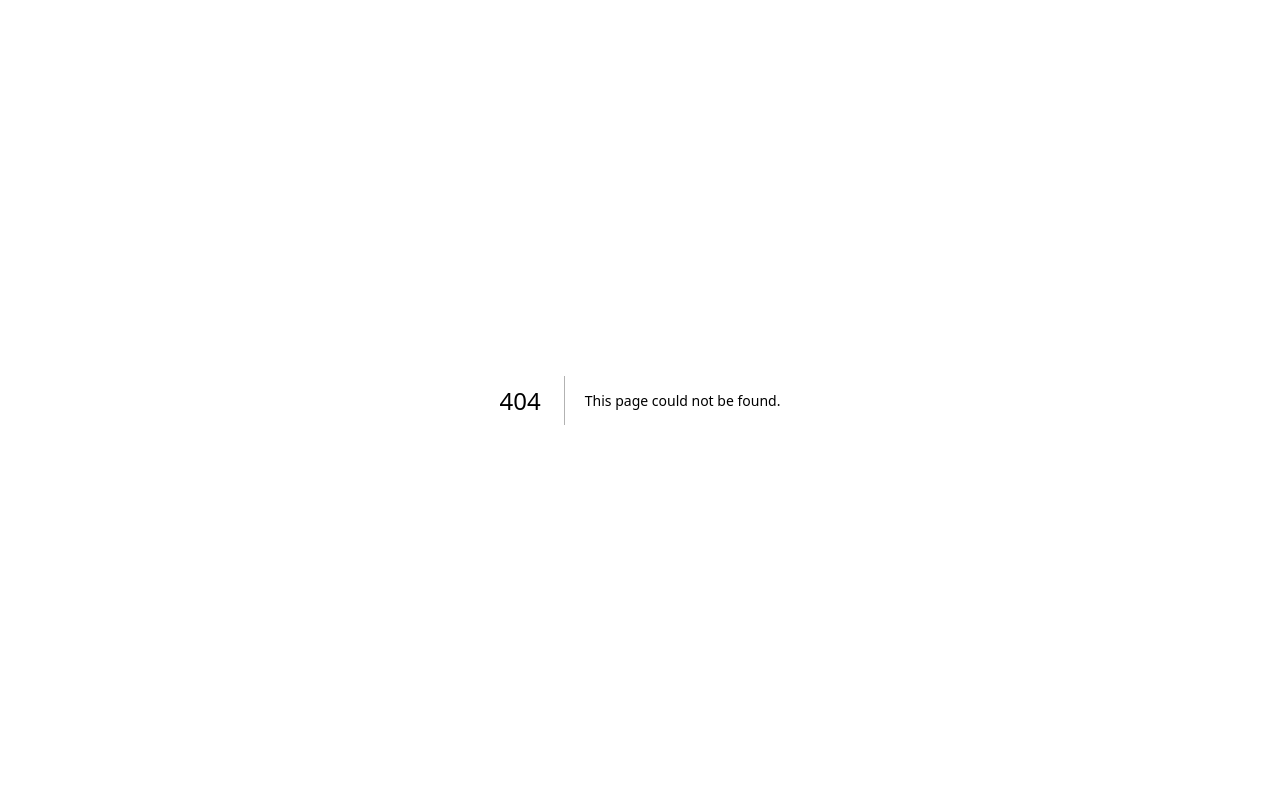
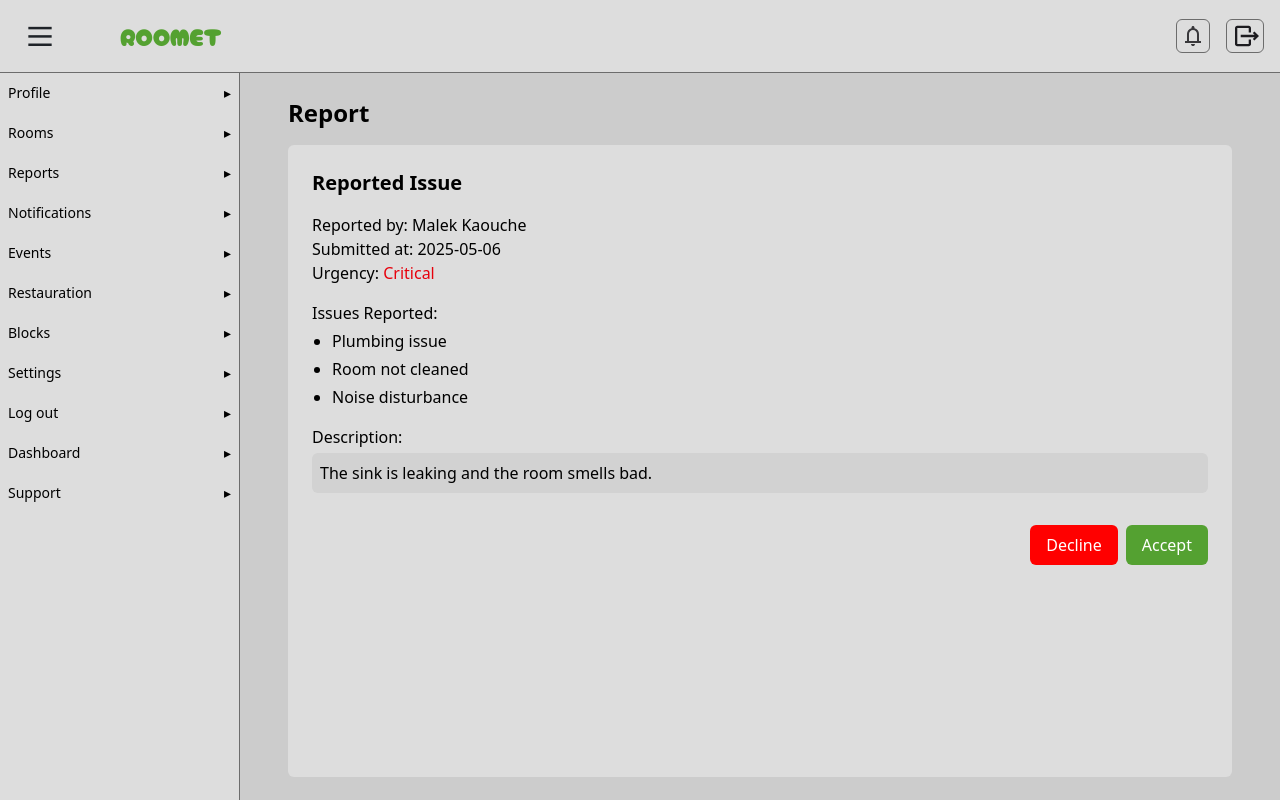
Before and after one commit to KMalek101/Roomet-front, a Next.js app: page /reports/1 in a window 1280 px wide. Before the commit this address had no page. Built offline with nearby package versions, Linux system fonts and the light colour scheme.

Commit message:
Report page done

```diff
--- a/src/app/dashboard/page.jsx
+++ b/src/app/dashboard/page.jsx
@@ -4,7 +4,6 @@ import ViewBlocks from "@/components/blocks/ViewBlocks";
 import Header from "@/components/common/header/Header";
 import Sidebar from "@/components/common/side bar/Sidebar";
 import { useState } from "react";
-
 export default function page() {
   const [showAddBlock, setShowAddBlock] = useState(false);
   return (
--- /dev/null
+++ b/src/app/reports/[id]/page.jsx
@@ -0,0 +1,20 @@
+'use client'
+
+import Header from "@/components/common/header/Header";
+import Sidebar from "@/components/common/side bar/Sidebar";
+import Report from "@/components/reports/Report";
+
+export default function page() {
+  return (
+    <div className="h-screen w-screen overflow-hidden relative">
+      <Header />
+      <div className="flex overflow-hidden">
+        <Sidebar />
+        <div className="flex flex-col py-6 px-12 flex-1 overflow-y-auto h-screen no-scrollbar pb-24">
+          <p className="font-semibold text-2xl pb-4">Report</p>
+          <Report />
+        </div>
+      </div>
+    </div>
+  );
+}
--- /dev/null
+++ b/src/components/reports/Report.jsx
@@ -0,0 +1,75 @@
+import React, { useState } from "react";
+
+const mockReport = {
+	name: "Malek Kaouche",
+	submittedAt: "2025-05-06",
+	urgency: "Critical",
+	description: "The sink is leaking and the room smells bad.",
+	issues: [
+		"Plumbing issue",
+		"Room not cleaned",
+		"Noise disturbance"
+	],
+	status: "Pending",
+};
+
+const urgencyColor = {
+    Critical: "font-medium text-red-600",
+    High: "font-medium text-red-500",
+    Medium: "text-green-600",
+  };
+
+export default function Report() {
+	const [status, setStatus] = useState(mockReport.status);
+
+	return (
+		<div className="flex flex-col gap-4 bg-[var(--secondary-color)] p-6 rounded-md flex-1">
+			<h1 className="text-xl font-semibold">Reported Issue</h1>
+
+			<div>
+				<p><span className="font-medium">Reported by:</span> {mockReport.name}</p>
+				<p><span className="font-medium">Submitted at:</span> {mockReport.submittedAt}</p>
+                <p>
+                    <span className="font-medium">Urgency:</span>{" "}
+                    <span className={urgencyColor[mockReport.urgency] || "text-black"}>
+                        {mockReport.urgency}
+                    </span>
+                </p>
+
+			</div>
+
+			<div>
+				<p className="font-medium mb-1">Issues Reported:</p>
+				<ul className="list-disc pl-5 space-y-1">
+					{mockReport.issues.map((issue, index) => (
+						<li key={index}>{issue}</li>
+					))}
+				</ul>
+			</div>
+
+			<div>
+				<p className="font-medium mb-1">Description:</p>
+				<p className="bg-[var(--g-color-opacity)] p-2 rounded-md">{mockReport.description}</p>
+			</div>
+
+			{/* <div className="mt-4">
+				<p className="font-medium mb-1">Current Status:</p>
+				<select
+					value={status}
+					onChange={(e) => setStatus(e.target.value)}
+					className="bg-[var(--g-color-opacity)] p-2 rounded-md"
+				>
+					<option value="Pending">Pending</option>
+					<option value="In Progress">In Progress</option>
+					<option value="Resolved">Resolved</option>
+					<option value="Rejected">Rejected</option>
+				</select>
+			</div> */}
+
+			<div className="flex gap-2 mt-4 ml-auto">
+				<button className="bg-[var(--r-color)] text-white px-4 py-2 rounded-md cursor-pointer hover:bg-red-500">Decline</button>
+				<button className="bg-[var(--green-color)] text-white px-4 py-2 rounded-md cursor-pointer hover:brightness-110">Accept</button>
+			</div>
+		</div>
+	);
+}
--- a/src/components/reports/ViewReports.jsx
+++ b/src/components/reports/ViewReports.jsx
@@ -1,6 +1,7 @@
 import { useState, useEffect, useRef } from "react";
 import ReportGridCard from "./ReportGridCard";
 import ReportListCard from "./ReportListCard";
+import { useRouter } from "next/navigation";
 
 export default function ViewReports() {
   const [selection, setSelection] = useState("grid");
@@ -14,6 +15,7 @@ export default function ViewReports() {
     urgency: null,
   });
 
+  const router = useRouter(null);
   const filterRef = useRef(null);
   const optionsViewAs = [
     {
@@ -75,6 +77,10 @@ export default function ViewReports() {
       }
     });
   };
+
+  const handleClick = (report) => {
+    router.push(`/reports/${report.status + report.date}`);
+  }
 
   const CustomDropdown = () => {
     return (
@@ -320,15 +326,19 @@ export default function ViewReports() {
       </div>
       {selection === "list" ? (
         <div className="flex flex-col gap-4">
-            {sortedReports.map((report, index) => {
-              return <ReportListCard key={index} status={report.status} date={report.date} urgency={report.urgency} block={report.block}/>
-            })}
+            {sortedReports.map((report, index) => (
+                <div onClick={() => handleClick(report)}>
+                  <ReportListCard key={index} status={report.status} date={report.date} urgency={report.urgency} block={report.block}/>
+                </div>
+            ))}
         </div>
       ) : (
       <div className="flex gap-6.5 flex-wrap">
-            {sortedReports.map((report, index) => {
-              return <ReportGridCard key={index} status={report.status} date={report.date} urgency={report.urgency} block={report.block}/>
-            })}
+            {sortedReports.map((report, index) => (
+                <div onClick={() => handleClick(report)}>
+                  <ReportGridCard key={index} status={report.status} date={report.date} urgency={report.urgency} block={report.block}/>
+                </div>
+            ))}
       </div>
       )}
     </div>
--- a/src/components/room/AddRoom.jsx
+++ b/src/components/room/AddRoom.jsx
@@ -185,8 +185,8 @@ export default function AddRoom({ setShowAddRoom, blocks }) {
             </div>
 
             <div className="flex gap-1.5 ml-auto pt-2 pb-1 px-2">
-                <button onClick={() => setShowAddBlock(false)} className="bg-[var(--w-color)] p-2 font-medium rounded-md cursor-pointer">Cancel</button>
-                <button onClick={() => setShowAddBlock(false)} className="bg-[var(--green-color)] p-2 font-medium text-[var(--w-color)] rounded-md cursor-pointer">Create Room</button>
+                <button onClick={() => setShowAddRoom(false)} className="bg-[var(--w-color)] p-2 font-medium rounded-md cursor-pointer">Cancel</button>
+                <button onClick={() => setShowAddRoom(false)} className="bg-[var(--green-color)] p-2 font-medium text-[var(--w-color)] rounded-md cursor-pointer">Create Room</button>
             </div>
         </div>
     );
--- a/src/components/singup/Redirecting.jsx
+++ b/src/components/singup/Redirecting.jsx
@@ -4,7 +4,7 @@ import { useRouter, usePathname } from "next/navigation";
 export default function Redirecting() {
     const router = useRouter();
     const pathname = usePathname();
-    const [status, setStatus] = useState("loading"); // 'loading', 'success', 'error', 'verifying'
+    const [status, setStatus] = useState("loading");
     const [retryCount, setRetryCount] = useState(0);
     const [countdown, setCountdown] = useState(5);
 
--- a/src/middleware.js
+++ b/src/middleware.js
@@ -20,7 +20,8 @@ export function middleware(request) {
   const isPublicPath =
     pathname === '/login' ||
     pathname === '/signup' ||
-    pathname.startsWith('/verification') // Includes all /verification/[id] paths
+    pathname.startsWith('/') ||
+    pathname.startsWith('/verification')
 
   if (!sessionCookie && !isPublicPath) {
     return NextResponse.redirect(new URL('/login', request.url))
--- /dev/null
+++ b/src/utils/useAuth.js
@@ -0,0 +1,42 @@
+import { useEffect, useState } from "react";
+import { useRouter } from "next/navigation";
+
+const useAuth = () => {
+  const [loading, setLoading] = useState(true);
+  const [authenticated, setAuthenticated] = useState(false);
+  const router = useRouter();
+  const API_BASE_URL = "http://localhost:5000";
+
+  useEffect(() => {
+    const checkAuth = async () => {
+      try {
+        const res = await fetch(`${API_BASE_URL}/api/auth/is-logged-in`, {
+          method: "GET",
+          credentials: "include",
+        });
+        if (res.ok) {
+            const data = await res.json();
+            console.log(data);
+            if (data.loggedIn) {
+            setAuthenticated(true);
+          } else {
+            router.push("/login");
+          }
+        } else {
+          router.push("/login");
+        }
+      } catch (err) {
+        console.error("Error checking auth:", err);
+        router.push("/login");
+      } finally {
+        setLoading(false);
+      }
+    };
+
+    checkAuth();
+  }, [router]);
+
+  return { loading, authenticated };
+};
+
+export default useAuth;
```
